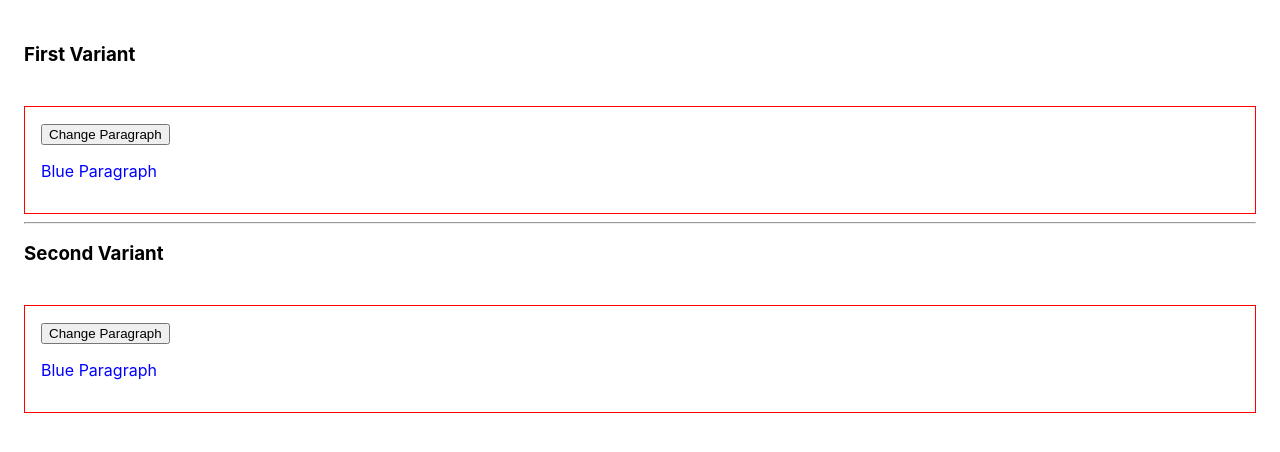
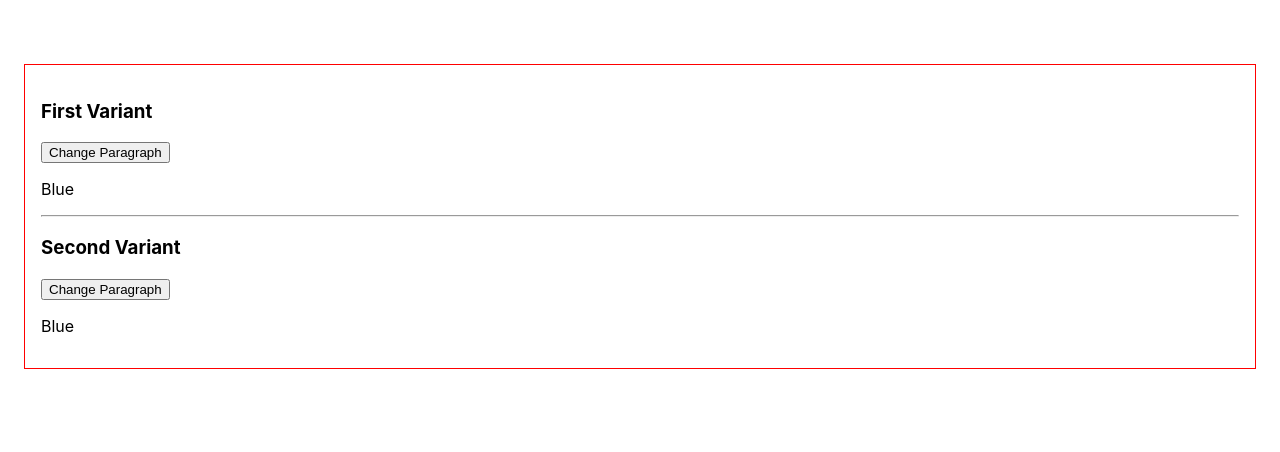
Before and after one commit to AshotHeb/Angular-Basics, an Angular app: page / in a window 1280 px wide. Shown: the top 452 px of the page. Built offline with nearby package versions, Linux system fonts and the light colour scheme.

Commit message:
@Angular Basics/lesson-2 -- ngSwtich

```diff
--- a/src/app/app.component.html
+++ b/src/app/app.component.html
@@ -178,7 +178,8 @@
 </style>
 
 <main class="main">
-  <app-ng-if></app-ng-if>
+  <app-ng-switch></app-ng-switch>
+  <!-- <app-ng-if></app-ng-if> -->
   <!-- <app-first-component></app-first-component>
   <app-event-listeners></app-event-listeners>
   <app-two-way-binding></app-two-way-binding>
--- a/src/app/app.component.ts
+++ b/src/app/app.component.ts
@@ -6,6 +6,7 @@ import { TwoWayBindingComponent } from './two-way-binding/two-way-binding.compon
 import { NgStyleComponent } from './ng-style/ng-style.component';
 import { NgClassComponent } from './ng-class/ng-class.component';
 import { NgIfComponent } from './ng-if/ng-if.component';
+import { NgSwitchComponent } from './ng-switch/ng-switch.component';
 
 @Component({
   selector: 'app-root',
@@ -17,6 +18,7 @@ import { NgIfComponent } from './ng-if/ng-if.component';
     NgStyleComponent,
     NgClassComponent,
     NgIfComponent,
+    NgSwitchComponent,
   ],
   templateUrl: './app.component.html',
   styleUrl: './app.component.scss',
--- /dev/null
+++ b/src/app/ng-switch/ng-switch.component.html
@@ -0,0 +1,22 @@
+<div class="ng-style">
+  <h3>First Variant</h3>
+
+  <button (click)="isBlueParagraph = !isBlueParagraph">Change Paragraph</button>
+
+  <p [ngSwitch]="isBlueParagraph">
+    <span *ngSwitchCase="true">Blue</span>
+    <span *ngSwitchCase="false">Red </span>
+    <span *ngSwitchDefault>Default</span>
+  </p>
+
+  <hr />
+  <h3>Second Variant</h3>
+  <button (click)="color = color === 'blue' ? 'red' : 'blue'">
+    Change Paragraph
+  </button>
+  <p [ngSwitch]="color">
+    <span *ngSwitchCase="'blue'">Blue</span>
+    <span *ngSwitchCase="'red'">Red</span>
+    <span *ngSwitchDefault>Default</span>
+  </p>
+</div>
--- /dev/null
+++ b/src/app/ng-switch/ng-switch.component.scss
@@ -0,0 +1,13 @@
+.ng-style {
+  padding: 1rem;
+  border: 1px solid red;
+  margin-top: 40px;
+}
+
+.blue-paragraph {
+  color: blue;
+}
+
+.red-paragraph {
+  color: red;
+}
--- /dev/null
+++ b/src/app/ng-switch/ng-switch.component.ts
@@ -0,0 +1,13 @@
+import { CommonModule } from '@angular/common';
+import { Component } from '@angular/core';
+
+@Component({
+  selector: 'app-ng-switch',
+  imports: [CommonModule],
+  templateUrl: './ng-switch.component.html',
+  styleUrl: './ng-switch.component.scss',
+})
+export class NgSwitchComponent {
+  isBlueParagraph = true;
+  color = 'blue';
+}
```
